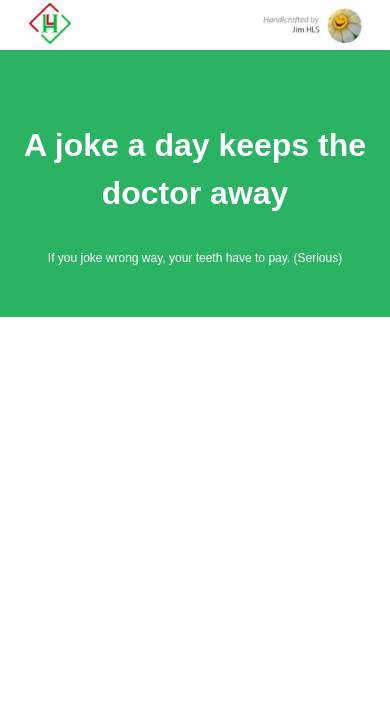
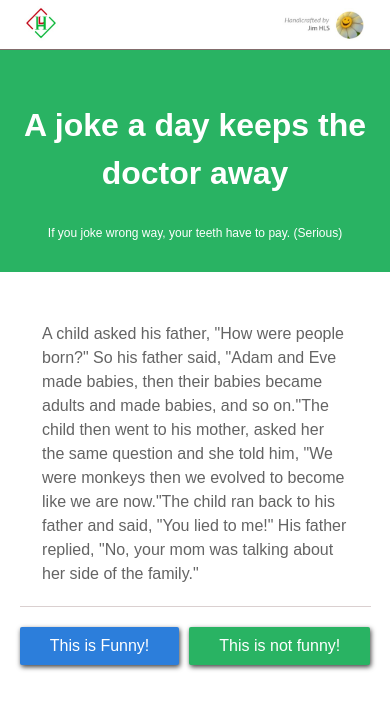
Before and after one commit to minnku17/frontend-joke-ZenS-Company, a React (Create React App) app: page / in a window 390 px wide. Shown: the top 710 px of the page. Built offline with nearby package versions, Linux system fonts and the light colour scheme.

Commit message:
build content and button, reponsive

```diff
--- a/src/App.js
+++ b/src/App.js
@@ -1,3 +1,4 @@
+import Content from "./component/Content/Content";
 import Header from "./component/header/Header";
 import Subject from "./component/Subject/Subject";
 
@@ -7,6 +8,7 @@ function App() {
     <>
       <Header />
       <Subject />
+      <Content/>
     </>
   );
 }
--- /dev/null
+++ b/src/component/Content/Content.js
@@ -0,0 +1,30 @@
+import './Content.scss'
+
+const content = [
+    {
+        id: 1,
+        content: 'A child asked his father, "How were people born?" So his father said, "Adam and Eve made babies, then their babies became adults and made babies, and so on."The child then went to his mother, asked her the same question and she told him, "We were monkeys then we evolved to become like we are now."The child ran back to his father and said, "You lied to me!" His father replied, "No, your mom was talking about her side of the family."'
+    }
+]
+function Content() {
+    return (
+        <>
+            <div className="content">
+                <div className="text">
+                    {content[0].content}
+                </div>
+                <span></span>
+                <div className="btn">
+                    <button className="btn-left">
+                        This is Funny!
+                    </button>
+                    <button className="btn-right">
+                        This is not funny!
+                    </button>
+                </div>
+            </div>
+        </>
+     );
+}
+
+export default Content;
--- /dev/null
+++ b/src/component/Content/Content.scss
@@ -0,0 +1,86 @@
+.content{
+    display: flex;
+    flex-direction: column;
+    align-items: center;
+    justify-content: space-around;
+    padding: 50px 0;
+    gap: 10px;
+
+    .text{
+        width: 770px;
+        padding: 0 5px;
+        color: #646464;
+    }
+    span{
+        margin: 40px 0;
+        width: 40%;
+        border-top: 0.5px solid rgb(218, 208, 208);
+    }
+    .btn{
+        display: flex;
+        gap: 10px;
+
+
+        .btn-left, .btn-right{
+            cursor: pointer;
+            padding: 10px 50px;
+            color: white;
+            border-radius: 2px;
+            box-shadow: 1px 2px 5px 0px rgba(0, 0, 0, 0.75);
+                -webkit-box-shadow: 1px 2px 5px 0px rgba(0, 0, 0, 0.75);
+                -moz-box-shadow: 1px 2px 5px 0px rgba(0, 0, 0, 0.75);
+        }
+        .btn-left{
+            background-color: #2c7edb;
+            &:hover {
+                font-weight: bold;
+                box-shadow: 0px 0px 11px 2px rgba(0, 0, 0, 0.75);
+                    -webkit-box-shadow: 0px 0px 11px 2px rgba(0, 0, 0, 0.75);
+                    -moz-box-shadow: 0px 0px 11px 2px rgba(0, 0, 0, 0.75);
+            }
+        }
+        .btn-right{
+            background-color: #29b363;
+            &:hover {
+                    font-weight: bold;
+                    box-shadow: 0px 0px 11px 2px rgba(0, 0, 0, 0.75);
+                    -webkit-box-shadow: 0px 0px 11px 2px rgba(0, 0, 0, 0.75);
+                    -moz-box-shadow: 0px 0px 11px 2px rgba(0, 0, 0, 0.75);
+                }
+        }
+    }
+}
+@media only screen and (max-width: 46.1875em) {
+    .content{
+        .text{
+            width: 81%;
+        }
+            span {
+                margin: 10px 0;
+                width: 90%;
+                border-top: 0.5px solid rgb(218, 208, 208);
+            }
+        .btn{
+            .btn-left,
+                .btn-right {
+                    cursor: pointer;
+                    padding: 10px 30px;
+                    color: white;
+                    border-radius: 2px;
+                    box-shadow: 1px 2px 5px 0px rgba(0, 0, 0, 0.75);
+                    -webkit-box-shadow: 1px 2px 5px 0px rgba(0, 0, 0, 0.75);
+                    -moz-box-shadow: 1px 2px 5px 0px rgba(0, 0, 0, 0.75);
+                }
+        }
+    }
+}
+//Tablet: width >= 740px abd width <1024px
+@media only screen and (min-width: 46.25em) and (max-width: 63.9375em) {
+    .content {
+            .text {
+                width: 81%;
+            }
+
+            .btn {}
+        }
+}
--- a/src/component/Subject/Subject.scss
+++ b/src/component/Subject/Subject.scss
@@ -17,9 +17,8 @@
             display: flex;
             flex-direction: column;
             justify-content: space-between;
-            padding: 50px 5px;
-            align-items: center;
-            text-align: center;
+            padding: 30px 5px;
+            gap: 5px;
             color: white;
             background-color: #29b363;
         }
--- a/src/component/header/Header.scss
+++ b/src/component/header/Header.scss
@@ -1,9 +1,11 @@
 .header{
     display: flex;
     justify-content: space-between;
-    padding: 5px 120px;
+    padding: 3px 120px;
     align-items: center;
-    height: 85px;
+    height: 75px;
+    border-bottom: 1.5px solid rgb(130 108 108);
+
     .header-left{
         img{
             width: 50%;
@@ -19,23 +21,20 @@
 //Mobile: width < 740px
 @media only screen and (max-width: 46.1875em) {
     .header {
-            display: flex;
-            justify-content: space-between;
             padding: 5px 20px;
-            align-items: center;
             height: 50px;
 
             .header-left {
                 img {
-            padding-top: 5px;
-                    width: 50%;
+                    padding-top: 5px;
+                    width: 35%;
                 }
             }
 
             .header-right {
                 img {
                     float: right;
-                    width: 50%;
+                    width: 40%;
                 }
             }
         }
```
